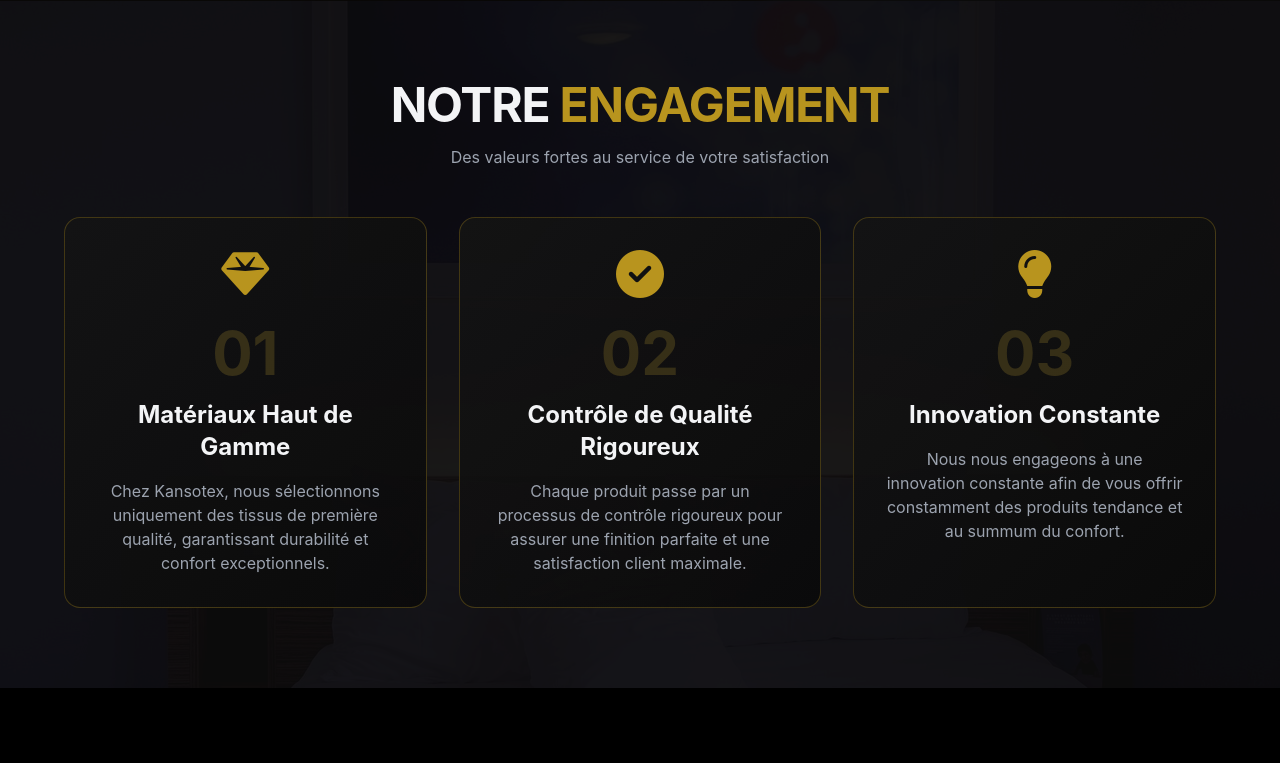
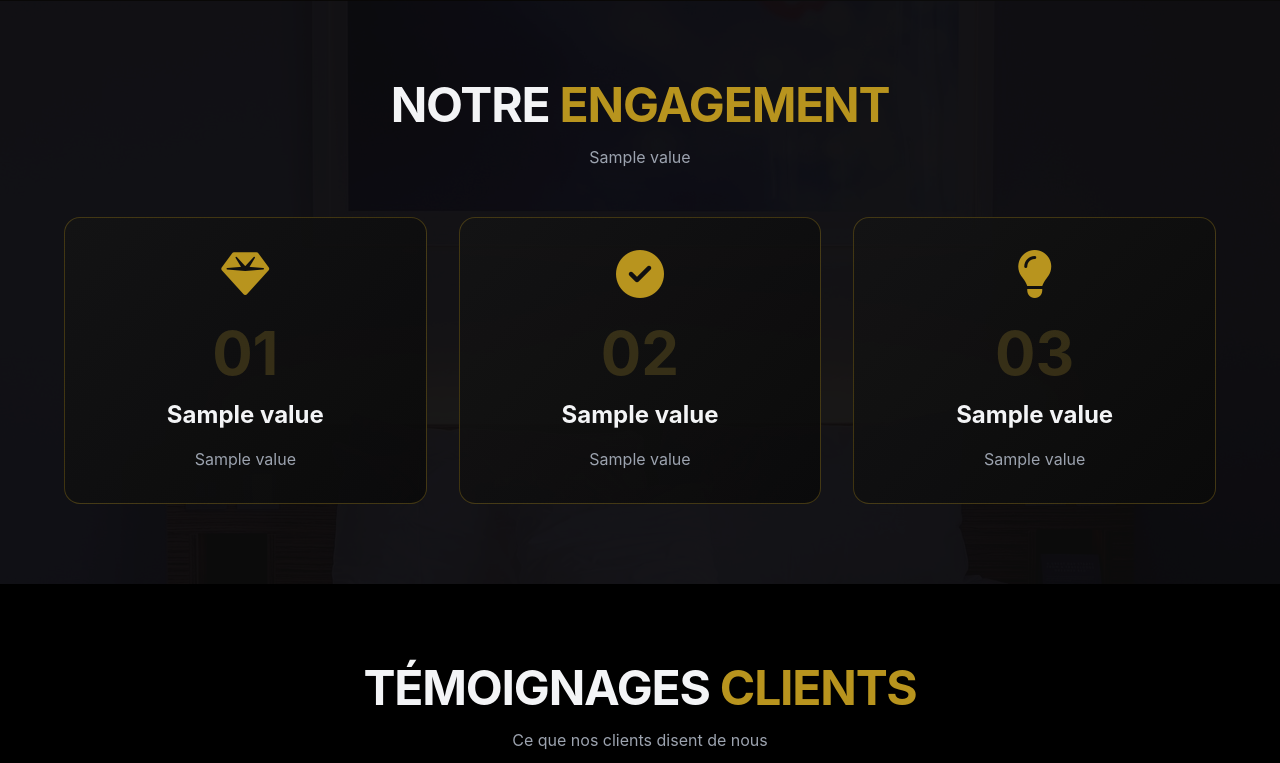
Before and after one commit to moa-digitalagency/KansotexWeb, a Flask app: template templates/index.html in a window 1280 px wide. Shown: the part 3689-4452 px from the top of the page. Run offline with Flask 3, Linux system fonts and the light colour scheme; the template is opened without the code that fills it: most values are stand-ins (such as "Sample title", 1, 10 or a date in 2020); parts of the project's set-up code (start-up, migrations or seed data) failed here and were passed over; some libraries are stand-ins or nearby versions.

Commit message:
Update website content to be dynamically loaded from the database
Introduce a new ContentProvider service to fetch and serve dynamic content, enabling templated fields in index.html to display data from the database instead of hardcoded values.

Replit-Commit-Author: Agent
Replit-Commit-Session-Id: 1d501376-34fe-48e8-8437-851c828d4d43
Replit-Commit-Checkpoint-Type: intermediate_checkpoint
Replit-Commit-Event-Id: 10b339b4-0086-44ed-8a18-1a73efddf741
Replit-Commit-Screenshot-Url: https://storage.googleapis.com/screenshot-production-us-central1/57c3ba68-4f39-439c-982b-74c9828e9f5f/1d501376-34fe-48e8-8437-851c828d4d43/6JZTCYZ

```diff
--- a/backend/routes/main_routes.py
+++ b/backend/routes/main_routes.py
@@ -2,13 +2,15 @@ from flask import Blueprint, render_template, request, jsonify
 from backend.models import db
 from backend.models.contact import Contact
 from backend.services.contact_service import ContactService
+from backend.services.content_provider import content_provider
 
 main_bp = Blueprint('main', __name__)
 contact_service = ContactService()
 
 @main_bp.route('/')
 def index():
-    return render_template('index.html')
+    content = content_provider.get_all_content()
+    return render_template('index.html', content=content)
 
 @main_bp.route('/api/contact', methods=['POST'])
 def submit_contact():
--- a/backend/services/__init__.py
+++ b/backend/services/__init__.py
@@ -0,0 +1 @@
+# Services for the main application
--- a/templates/index.html
+++ b/templates/index.html
@@ -451,8 +451,12 @@
         </div>
         <div class="container mx-auto relative z-10 max-w-6xl">
             <div class="text-center mb-12">
-                <h2 class="text-4xl md:text-5xl font-bold mb-4 uppercase tracking-tight">Notre <span style="color: #B8941E;">Engagement</span></h2>
-                <p class="text-gray-400 max-w-2xl mx-auto">Des valeurs fortes au service de votre satisfaction</p>
+                <h2 class="text-4xl md:text-5xl font-bold mb-4 uppercase tracking-tight">
+                    Notre <span style="color: #B8941E;">Engagement</span>
+                </h2>
+                <p class="text-gray-400 max-w-2xl mx-auto">
+                    {{ content.engagement.description.value if content.engagement and content.engagement.description else 'Des valeurs fortes au service de votre satisfaction' }}
+                </p>
             </div>
             <div class="grid grid-cols-1 md:grid-cols-3 gap-8">
                 <!-- Matériaux -->
@@ -461,9 +465,11 @@
                         <i class="fas fa-gem"></i>
                     </div>
                     <div class="text-6xl font-bold mb-4" style="color: rgba(212, 175, 55, 0.2);">01</div>
-                    <h3 class="text-2xl font-bold mb-4">Matériaux Haut de Gamme</h3>
+                    <h3 class="text-2xl font-bold mb-4">
+                        {{ content.engagement.engagement_1_title.value if content.engagement and content.engagement.engagement_1_title else 'Matériaux Haut de Gamme' }}
+                    </h3>
                     <p class="text-gray-400">
-                        Chez Kansotex, nous sélectionnons uniquement des tissus de première qualité, garantissant durabilité et confort exceptionnels.
+                        {{ content.engagement.engagement_1_text.value if content.engagement and content.engagement.engagement_1_text else 'Chez Kansotex, nous sélectionnons uniquement des tissus de première qualité, garantissant durabilité et confort exceptionnels.' }}
                     </p>
                 </div>
 
@@ -473,9 +479,11 @@
                         <i class="fas fa-check-circle"></i>
                     </div>
                     <div class="text-6xl font-bold mb-4" style="color: rgba(212, 175, 55, 0.2);">02</div>
-                    <h3 class="text-2xl font-bold mb-4">Contrôle de Qualité Rigoureux</h3>
+                    <h3 class="text-2xl font-bold mb-4">
+                        {{ content.engagement.engagement_2_title.value if content.engagement and content.engagement.engagement_2_title else 'Contrôle de Qualité Rigoureux' }}
+                    </h3>
                     <p class="text-gray-400">
-                        Chaque produit passe par un processus de contrôle rigoureux pour assurer une finition parfaite et une satisfaction client maximale.
+                        {{ content.engagement.engagement_2_text.value if content.engagement and content.engagement.engagement_2_text else 'Chaque produit passe par un processus de contrôle rigoureux pour assurer une finition parfaite et une satisfaction client maximale.' }}
                     </p>
                 </div>
 
@@ -485,9 +493,11 @@
                         <i class="fas fa-lightbulb"></i>
                     </div>
                     <div class="text-6xl font-bold mb-4" style="color: rgba(212, 175, 55, 0.2);">03</div>
-                    <h3 class="text-2xl font-bold mb-4">Innovation Constante</h3>
+                    <h3 class="text-2xl font-bold mb-4">
+                        {{ content.engagement.engagement_3_title.value if content.engagement and content.engagement.engagement_3_title else 'Innovation Constante' }}
+                    </h3>
                     <p class="text-gray-400">
-                        Nous nous engageons à une innovation constante afin de vous offrir constamment des produits tendance et au summum du confort.
+                        {{ content.engagement.engagement_3_text.value if content.engagement and content.engagement.engagement_3_text else 'Nous nous engageons à une innovation constante afin de vous offrir constamment des produits tendance et au summum du confort.' }}
                     </p>
                 </div>
             </div>
```
Also changed, not shown: backend/services/content_provider.py (added, +39 -0 lines).
